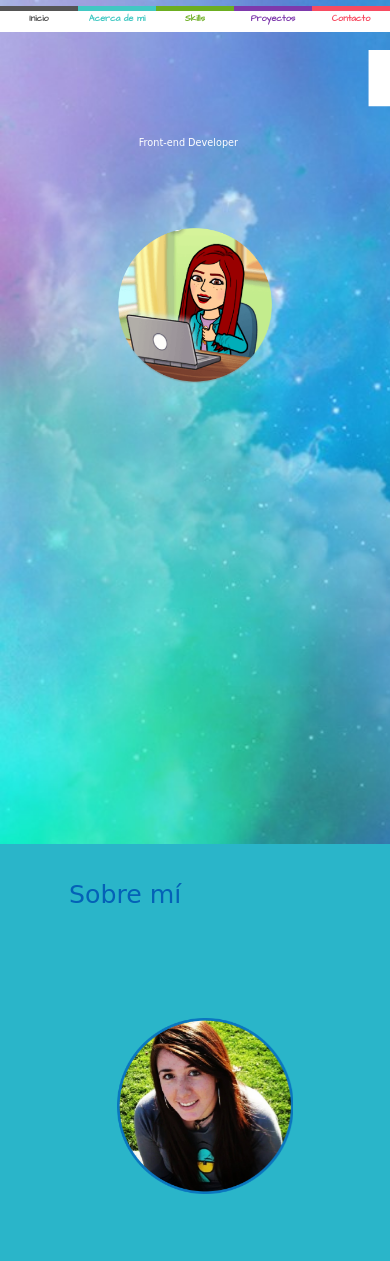
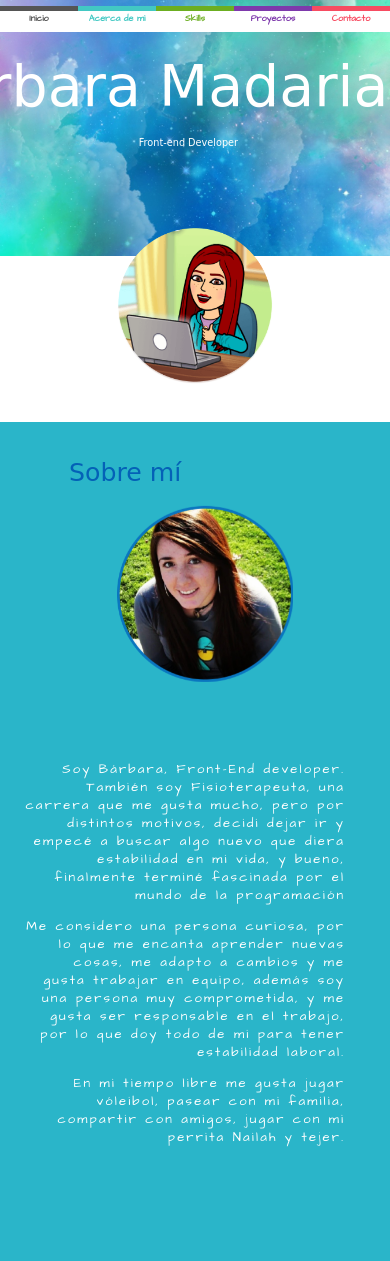
Before and after one commit to BarbaraMV/Portfolio, a website: page index.html in a window 390 px wide. Shown: the top 1261 px of the page. Drawn offline with nearby package versions, Linux system fonts and the light colour scheme; a web font is replaced by a local one.

Commit message:
responsive mobile M

```diff
--- a/style.css
+++ b/style.css
@@ -151,7 +151,7 @@
 }
 
 #my-ilustration {
-  margin: -180px;
+  margin: -120px;
   width: 100%;
   align-content: center;
 }
@@ -877,7 +877,7 @@ background-attachment: fixed;
 
 }
 
-@media (min-width: 320px)and (max-width: 424px){
+@media (min-width: 375px)and (max-width: 424px){
   /* pantalla 1 */
   /* barra de navegacion */
   .header {
@@ -895,8 +895,14 @@ background-attachment: fixed;
   }
 
   /* nombre y front end */
+
+  #bodyHome {
+    background-size: contain;
+    width: 100vw;
+    height: 50vh;
+  }
   #my-name {
-    font-size: 350%;
+    font-size: 20%;
   }
 
   #frontEnd {
@@ -917,7 +923,7 @@ background-attachment: fixed;
     justify-content: center;
     flex-wrap: wrap;
     width: 100vw;
-    height: 130vh;
+    height: 100vh;
   }
 
   #my-title {
@@ -934,7 +940,7 @@ background-attachment: fixed;
     position: sticky;
     background-position-x: contain;
     background-position-y: inherit;
-    margin-top: -45%;
+    margin-top: -55%;
     margin-left: 20%;
     width: 45%;
     height: 25%;
@@ -942,18 +948,19 @@ background-attachment: fixed;
 
   #my-description p{
     display: flex;
-    font-size: x-small;
-    margin-top: -105%;
+    font-size: small;
+    margin-top: -135%;
     margin-left: -75%;
     margin-right: -60%;
-    height: 300%;
+    height: 350%;
   }
 
   /* tercera vista, SKILLS */
   #skills {
     display: flex;
+    background-attachment: fixed;
     width: 100vw;
-    height: 700vh;
+    height: 313vh;
   }
 
   #title-skills p{
@@ -1021,8 +1028,9 @@ background-attachment: fixed;
   /* cuarta vista, mis proyectos */
 
   #project {
+
     width: 100vw;
-    height: 120vh;
+    height: 65vh;
   }
 
   #title-project{
@@ -1148,7 +1156,7 @@ background-attachment: fixed;
   /* vista 5, contacto */
   #contact {
     width: 100vw;
-    height: 100vh;
+    height: 50vh;
   }
 
   #title-contact {
@@ -1171,7 +1179,7 @@ background-attachment: fixed;
 
 
 
-/*
+
   @media only screen ( min-width: 780px ) {
     body {
       background-position: 40% 100%;
```
